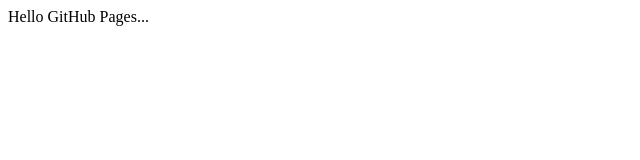
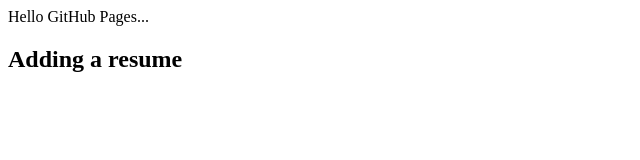
Before and after one commit to straggler7/straggler7.github.io, a plain HTML site: page index.html in a window 1280 px wide. Shown: the whole page, without its empty margins (0-640 px from the left). Drawn offline with Linux system fonts and the light colour scheme.

Commit message:
Test commit

```diff
--- a/index.html
+++ b/index.html
@@ -1 +1,2 @@
 Hello GitHub Pages...
+<h2>Adding a resume</h2>
```
